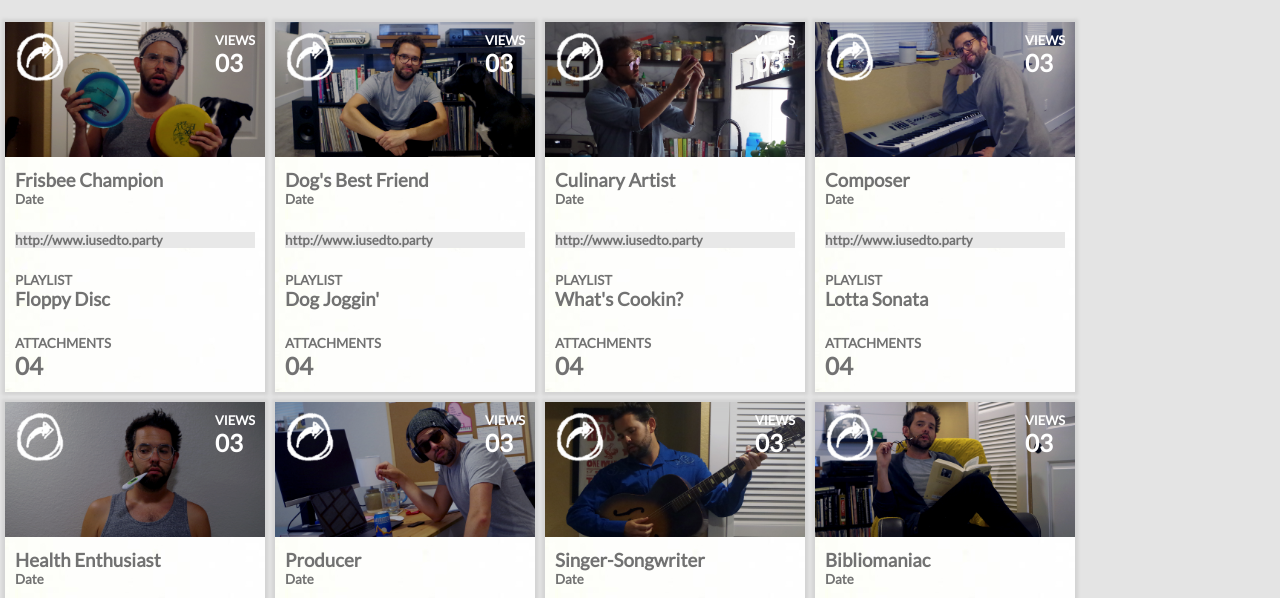
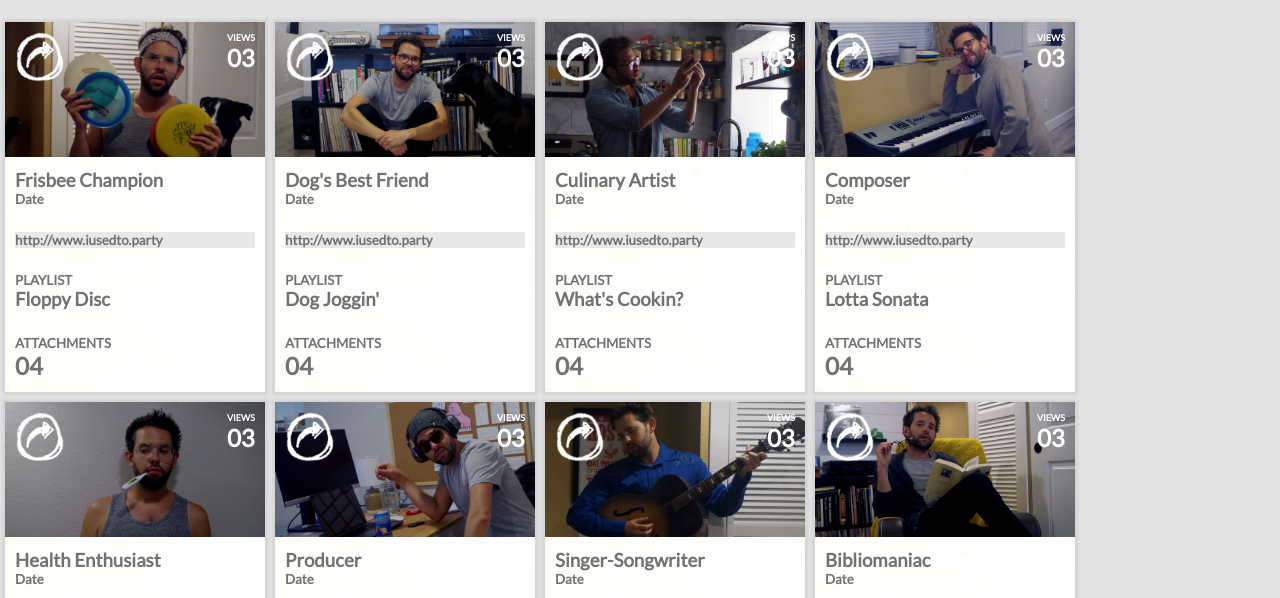
Before and after one commit to davidleach724/itsdave_staticcomp, a plain HTML site: page index.html in a window 1280 px wide. Shown: the part 202-800 px from the top of the page. Drawn offline with Linux system fonts and the light colour scheme.

Commit message:
Change view font size to pixels

```diff
--- a/styles.css
+++ b/styles.css
@@ -87,7 +87,7 @@ h1 {
   display: flex;
   flex-direction: column;
   align-items: center;
-  font-size: 1vw;
+  font-size: 9px;
 }
 
 .user-view {
```
